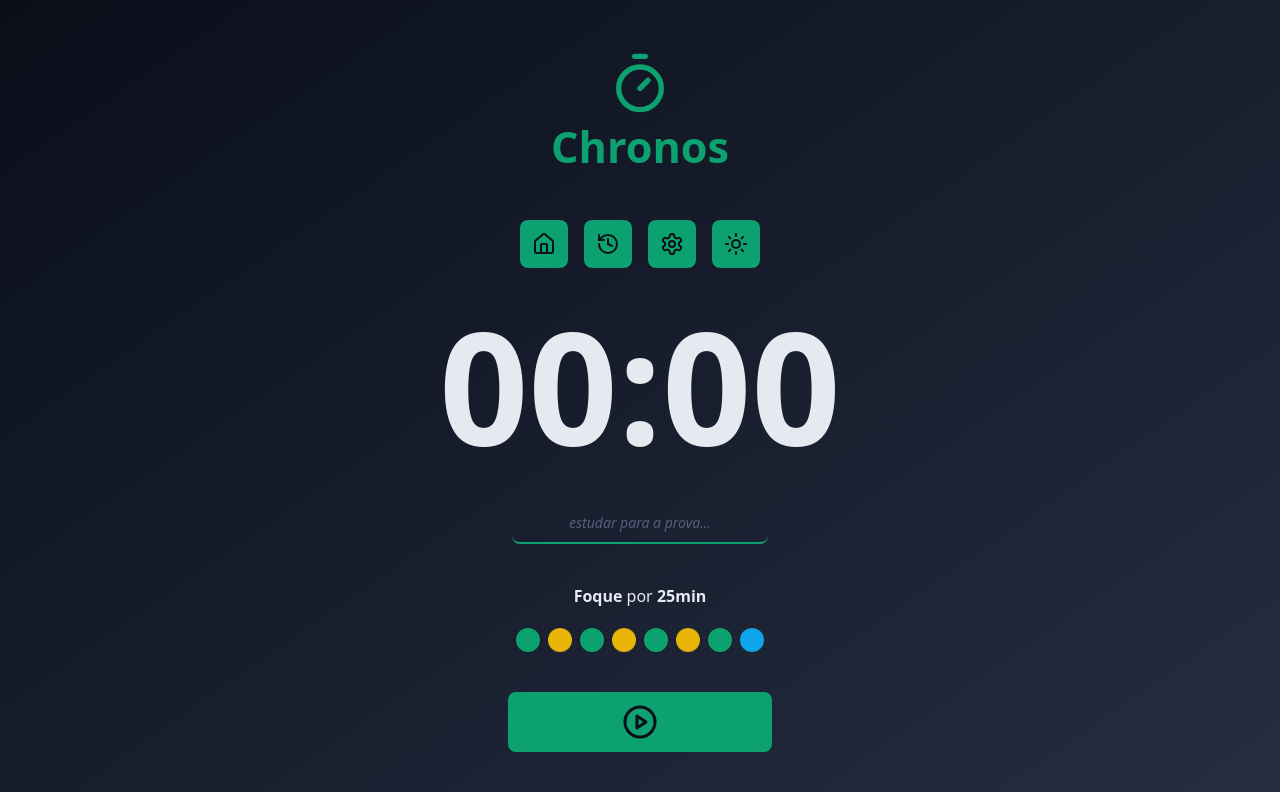
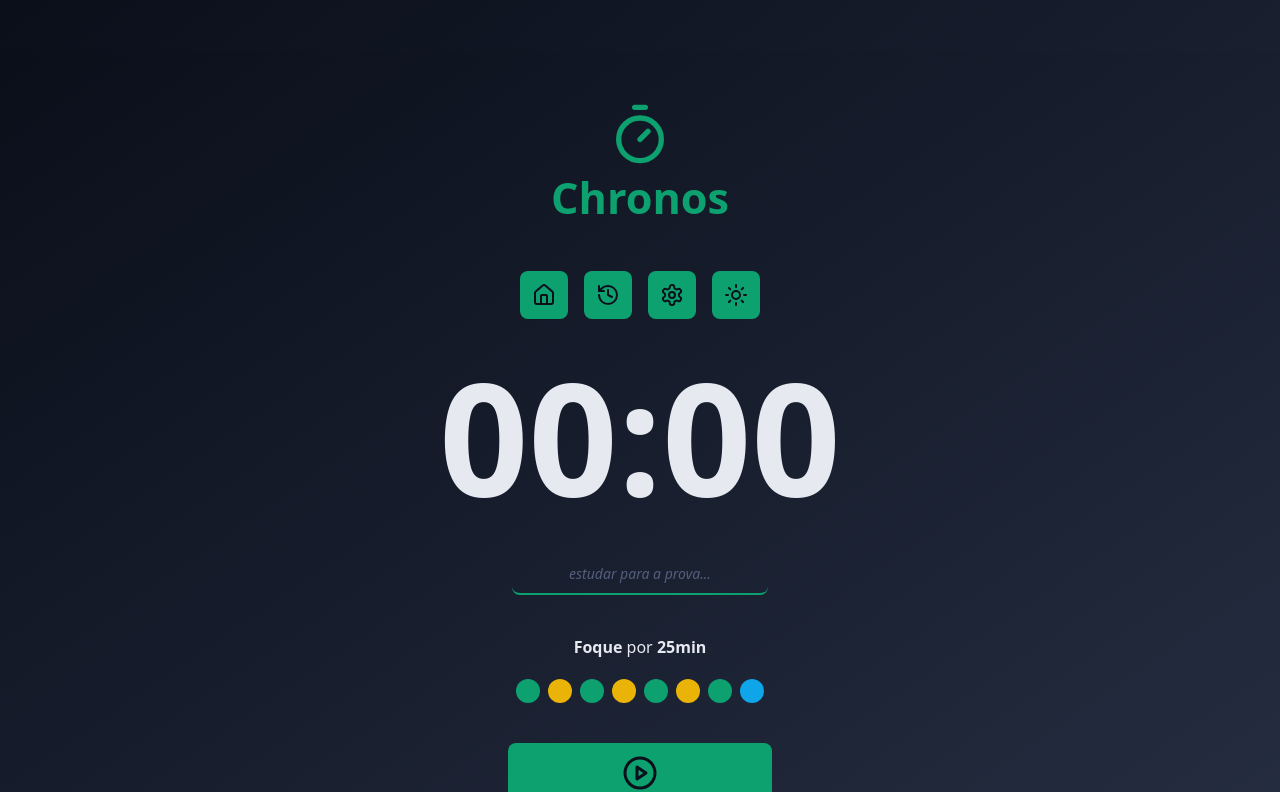
Before and after one commit to VitorHFCorrea/wip-chronos-pomodoro, a React (Vite) app: page / in a window 1280 px wide. Shown: the top 792 px of the page. Built offline with nearby package versions, Linux system fonts and the light colour scheme.

Commit message:
Update App.tsx
Better way to render content.
from rendering each component,
to rendering a page which contains them

```diff
--- a/src/App.tsx
+++ b/src/App.tsx
@@ -1,15 +1,10 @@
-import { FocusSection } from './components/FocusSection'
-import { Footer } from './components/Footer'
-import { Heading } from './components/Heading'
+import { Home } from './pages/Home'
 
 export function App() {
   return (
-    <div className='flex justify-center w-full h-full bg-gradient-to-br from-mygray-900 to-mygray-700 transition duration-300'>
-      <div className='max-w-[98rem] min-h-screen flex flex-col overflow-hidden p-[3.2rem] '>
-        <Heading />
-        <FocusSection />
-        <Footer />
-      </div>
+    <div className='flex flex-col bg-gradient-to-br from-mygray-900 to-mygray-700 transition duration-300
+    py-8 sm:py-12 lg:py-[3.2rem] min-w-screen min-h-screen'>
+      <Home/>
     </div>
   )
 }
```
